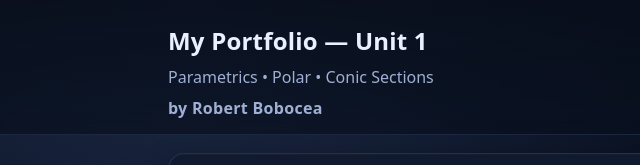
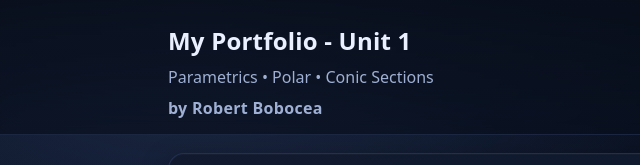
Before and after one commit to froata/math-gallery, a plain HTML site: page index.html in a window 1280 px wide. Shown: the top 165 px of the page, 0-640 px from the left. Drawn offline with nearby package versions, Linux system fonts and the light colour scheme.

Commit message:
Update index.html

```diff
--- a/index.html
+++ b/index.html
@@ -117,7 +117,7 @@
 <body>
   <header>
     <div class="wrap">
-      <h2 class="hero-title">My Portfolio — Unit 1</h2>
+      <h2 class="hero-title">My Portfolio - Unit 1</h2>
       <p class="hero-sub">Parametrics • Polar • Conic Sections</p>
       <p class="hero-sub" style="margin-top:.35rem; font-weight:700; letter-spacing:.3px">
         by Robert Bobocea
```
